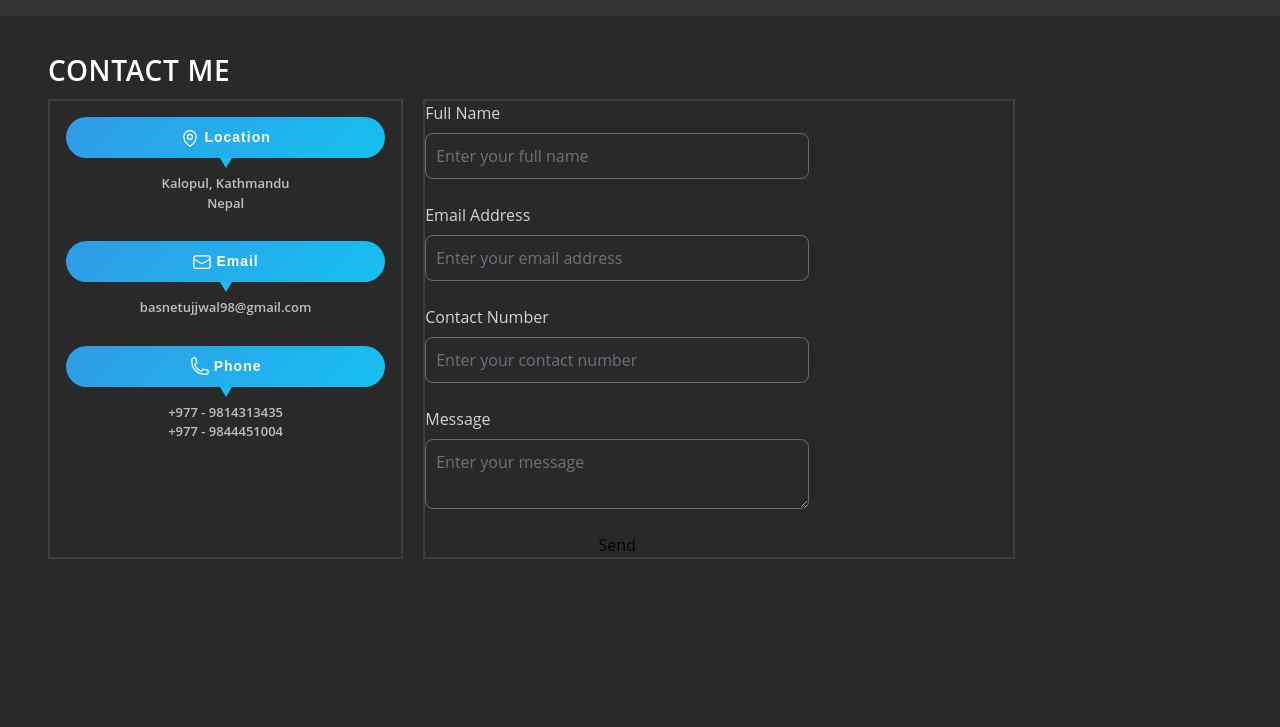
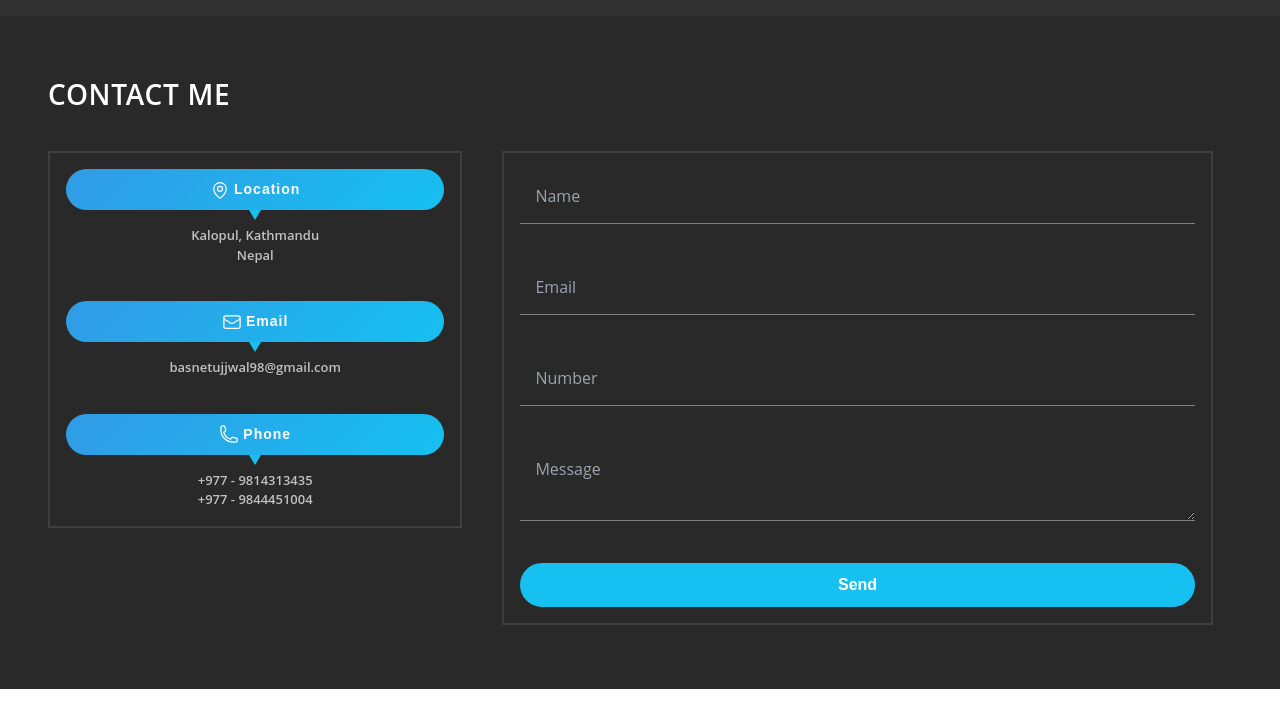
Before and after one commit to ujjwal-B7/my_Portfolio, a React (Create React App) app: page / in a window 1280 px wide. Shown: the part 1584-2311 px from the top of the page. After the commit the page ends 2273 px from the top, so only its background shows below. Built offline with nearby package versions, Linux system fonts and the light colour scheme.

Commit message:
fomr complete

```diff
--- a/src/components/Contact.js
+++ b/src/components/Contact.js
@@ -36,11 +36,11 @@ const Contact = () => {
       });
   };
   return (
-    <section className="section-one h-screen">
-      <div className="containers px-2 py-10">
-        <h2 className="main-title">CONTACT ME</h2>
-        <div className="flex gap-5">
-          <div className="border-second w-[30%] p-4">
+    <section className="section-one">
+      <div className="containers px-2 py-16">
+        <h2 className="main-title md:text-start text-center">CONTACT ME</h2>
+        <div className="flex md:flex-row flex-col gap-10 items-center mt-7">
+          <div className="border-second md:w-[35%] w-[80%] p-4 space-y-9 md:self-start">
             <div className="mb-7">
               <div className="contact-details elements-center gap-1">
                 <span>
@@ -125,74 +125,60 @@ const Contact = () => {
               </div>
             </div>
           </div>
-          <div className="border-second w-[50%]">
-            <form ref={form} onSubmit={sendEmail}>
-              <div className="mb-6">
-                <label
-                  htmlFor="user_name"
-                  className="block mb-2 font-medium text-gray-300"
-                >
-                  Full Name
-                </label>
+          <div className="border-second md:w-[60%] w-[80%] form">
+            <form ref={form} onSubmit={sendEmail} className="p-4 space-y-9">
+              <div className="mb-6 input-group">
+                {/* <label htmlFor="user_name" className="placeholder">
+                  Name
+                </label> */}
                 <input
                   required
                   type="text"
                   name="user_name"
-                  className="block w-80 lg:w-96 p-2.5 text-gray-300 bg-transparent border border-white/30 hover:border-white/60 focus:outline-none focus:border-white/60 rounded-lg placeholder-gray-500"
-                  placeholder="Enter your full name"
+                  className="input"
+                  placeholder="Name"
                 />
               </div>
-              <div className="mb-6">
-                <label
-                  htmlFor="user_email"
-                  className="block mb-2 font-medium text-gray-300"
-                >
-                  Email Address
-                </label>
+              <div className="mb-6 input-group">
+                {/* <label htmlFor="user_email" className="">
+                  Email
+                </label> */}
                 <input
                   type="email"
                   name="user_email"
-                  className="block w-80 lg:w-96 p-2.5 text-gray-300 bg-transparent border border-white/30 hover:border-white/60 focus:outline-none focus:border-white/60 rounded-lg placeholder-gray-500"
-                  placeholder="Enter your email address"
+                  className="input"
+                  placeholder="Email"
                 />
               </div>
-              <div className="mb-6">
-                <label
-                  htmlFor="user_number"
-                  className="block mb-2 font-medium text-gray-300"
-                >
-                  Contact Number
-                </label>
+              <div className="mb-6 input-group">
+                {/* <label htmlFor="user_number" className="">
+                  Number
+                </label> */}
                 <input
                   required
                   type="text"
                   name="user_number"
-                  className="block w-80 lg:w-96 p-2.5 text-gray-300 bg-transparent border border-white/30 hover:border-white/60 focus:outline-none focus:border-white/60 rounded-lg placeholder-gray-500"
-                  placeholder="Enter your contact number"
+                  className="input"
+                  placeholder="Number"
                 />
               </div>
-              <div className="mb-6">
-                <label
-                  htmlFor="message"
-                  className="block mb-2 font-medium text-gray-300"
-                >
+              <div className="mb-6 input-group">
+                {/* <label htmlFor="message" className="">
                   Message
-                </label>
+                </label> */}
                 <textarea
                   required
                   name="message"
-                  className="block w-80 lg:w-96 p-2.5 text-gray-300 bg-transparent border border-white/30 hover:border-white/60 focus:outline-none focus:border-white/60 rounded-lg placeholder-gray-500"
-                  placeholder="Enter your message"
+                  className="input"
+                  placeholder="Message"
                 />
               </div>
               {loading ? (
-                <div className="button w-80 lg:w-96 text-center">
-                  Sending...
-                </div>
+                <div className="button-2">Sending...</div>
               ) : (
                 <input
                   type="submit"
-                  className="button w-80 lg:w-96 cursor-pointer"
+                  className="montserrat button-2 fill-up-button"
                   value="Send"
                 />
               )}
--- a/src/index.css
+++ b/src/index.css
@@ -136,3 +136,57 @@ button:active{
 .contact-text{
     @apply pt-4 font-[600] text-center text-[#c3c0c3] text-[13px]
 }
+
+/* .form label{
+    position: absolute;
+    left: 25px;
+    color: #c3c0c3;
+    font-size: 14px;
+    transition: 0.3s all ease;
+}
+.form input,.form textarea{
+    width: 100%;
+    background-color: transparent;
+    border-bottom: 1px solid rgba(255, 255, 255, .4)
+}
+.form input:focus + label{
+    top: -5px;
+    transition: 0.3s all ease;
+    border-bottom: 1px solid #16c0f0
+} */
+.input-group{
+    position: relative;
+}
+.input{
+    color: #c3c0c3;
+    padding: 15px;
+    width: 100%;
+    background-color: transparent;
+    border-bottom: 1px solid rgba(255, 255, 255, .4)
+}
+.input:focus{
+    outline: none;
+}
+.button-2{
+    @apply text-white font-[600] w-full rounded-3xl main-theme-bg py-2 cursor-pointer
+}
+/*  */
+/* .placeholder{
+    color: #c3c0c3;
+    position:absolute;
+    top: 5px;
+    left: 15px;
+  font-size: 14px;
+transition: 0.3s;
+pointer-events: none;
+} */
+/*
+.input:focus + .placeholder{
+    color: #c3c0c3;
+    position:absolute;
+    top: -15px;
+    left: -10px;
+  font-size: 14px;
+transition: 0.3s;
+pointer-events: none; */
+/* } */
```
